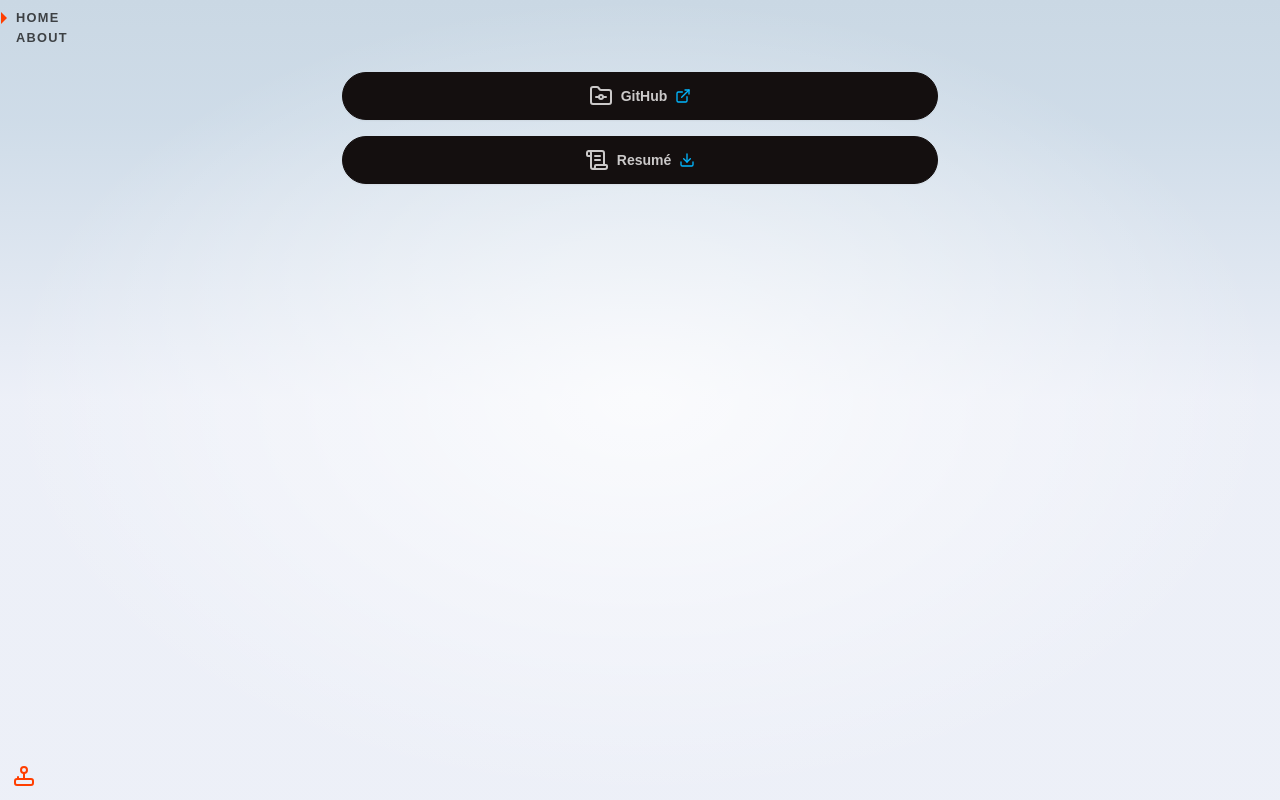
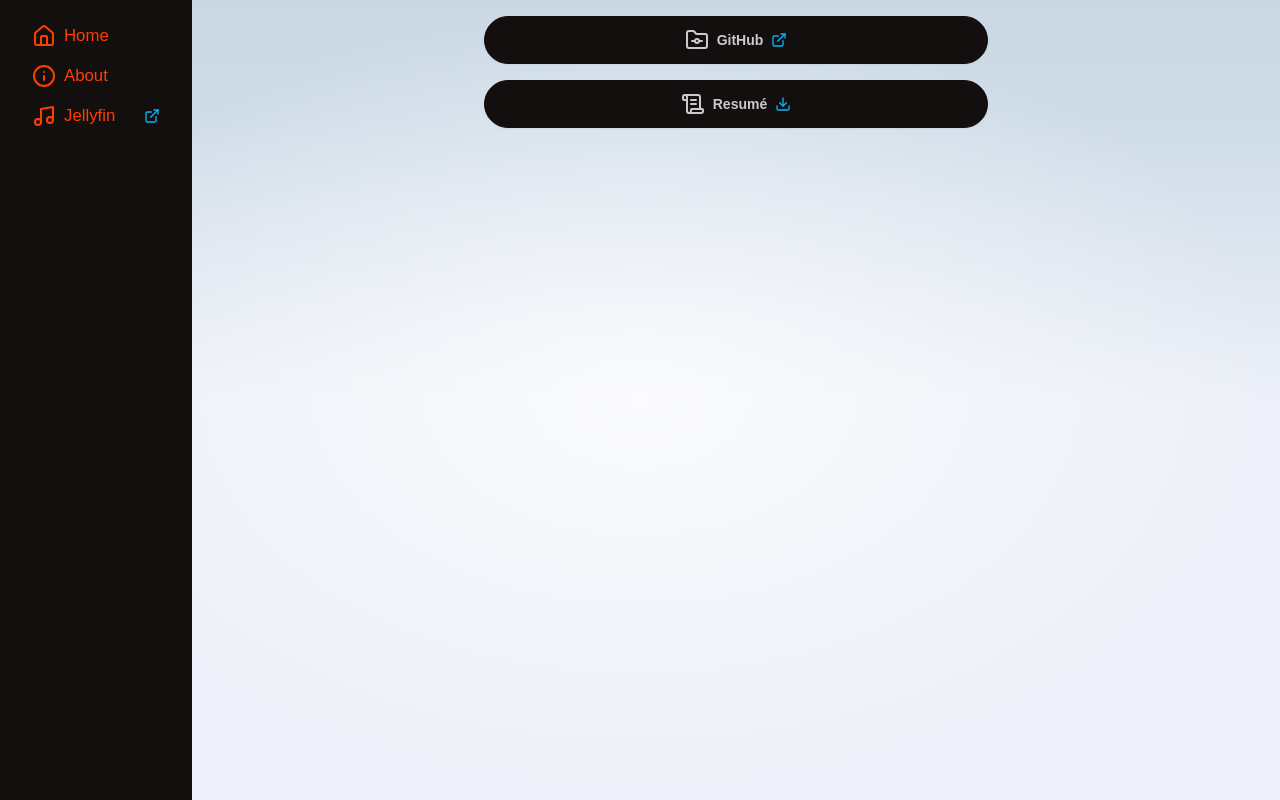
Before and after one commit to ananaso/adavidson.us, a SvelteKit app: page / in a window 1280 px wide. Built offline with nearby package versions, Linux system fonts and the light colour scheme.

Commit message:
replace header with navigation drawer

```diff
--- a/src/routes/+layout.svelte
+++ b/src/routes/+layout.svelte
@@ -1,15 +1,16 @@
 <script>
 	import '../app.pcss';
 	import Header from './Header.svelte';
+	import Navbar from './Navbar.svelte';
 	import './styles.css';
 </script>
 
 <div class="app">
-	<Header></Header>
-
-	<main>
-		<slot />
-	</main>
+	<Navbar>
+		<main>
+			<slot />
+		</main>
+	</Navbar>
 </div>
 
 <style>
@@ -25,7 +26,7 @@
 		flex-direction: column;
 		padding: 1rem;
 		width: 100%;
-		max-width: 64rem;
+		max-width: 80%;
 		margin: 0 auto;
 		box-sizing: border-box;
 	}
--- a/src/routes/Header.svelte
+++ /dev/null
@@ -1,48 +0,0 @@
-<script>
-	import { page } from '$app/stores';
-</script>
-
-<header>
-	<nav>
-		<ul class="menu w-12">
-			<li aria-current={$page.url.pathname === '/' ? 'page' : undefined}><a href="/">Home</a></li>
-			<li aria-current={$page.url.pathname === '/about' ? 'page' : undefined}>
-				<a href="/about">About</a>
-			</li>
-		</ul>
-	</nav>
-</header>
-
-<style>
-	a:hover {
-		color: var(--color-theme-1);
-	}
-
-	header {
-		display: flex;
-		justify-content: space-between;
-	}
-
-	li[aria-current='page']::before {
-		--size: 6px;
-		content: '';
-		width: 0;
-		height: 0;
-		position: absolute;
-		left: -0.5em;
-		top: calc(50% - var(--size));
-		border: var(--size) solid transparent;
-		border-left: var(--size) solid var(--color-theme-1);
-	}
-
-	nav a {
-		padding: 0 0.5rem;
-		color: var(--color-text);
-		font-weight: 700;
-		font-size: 0.8rem;
-		text-transform: uppercase;
-		letter-spacing: 0.1em;
-		text-decoration: none;
-		transition: color 0.2s linear;
-	}
-</style>
--- /dev/null
+++ b/src/routes/Navbar.svelte
@@ -0,0 +1,42 @@
+<script>
+	import { ExternalLink, Home, Info, Menu, Music } from 'lucide-svelte';
+	import { page } from '$app/stores';
+</script>
+
+<header>
+	<nav class="drawer lg:drawer-open">
+		<input id="nav-drawer" type="checkbox" class="drawer-toggle" />
+		<div class="drawer-content flex flex-col items-center justify-center">
+			<label for="nav-drawer" class="btn btn-primary drawer-button m-2 place-self-start lg:hidden"
+				><Menu /></label
+			>
+			<slot />
+		</div>
+		<div class="drawer-side">
+			<label for="nav-drawer" aria-label="close sidebar" class="drawer-overlay" />
+			<ul class="menu min-h-full w-48 bg-base-200 p-4 text-base-content">
+				<li aria-current={$page.url.pathname === '/' ? 'page' : undefined}>
+					<a href="/"><Home />Home</a>
+				</li>
+				<li aria-current={$page.url.pathname === '/about' ? 'page' : undefined}>
+					<a href="/about"><Info />About</a>
+				</li>
+				<li>
+					<a href="https://jellyfin.adavidson.us"
+						><Music />Jellyfin<ExternalLink class="h-4 w-4 text-info" /></a
+					>
+				</li>
+			</ul>
+		</div>
+	</nav>
+</header>
+
+<style>
+	a:hover {
+		text-decoration: none;
+	}
+
+	li {
+		font-size: larger;
+	}
+</style>
```
